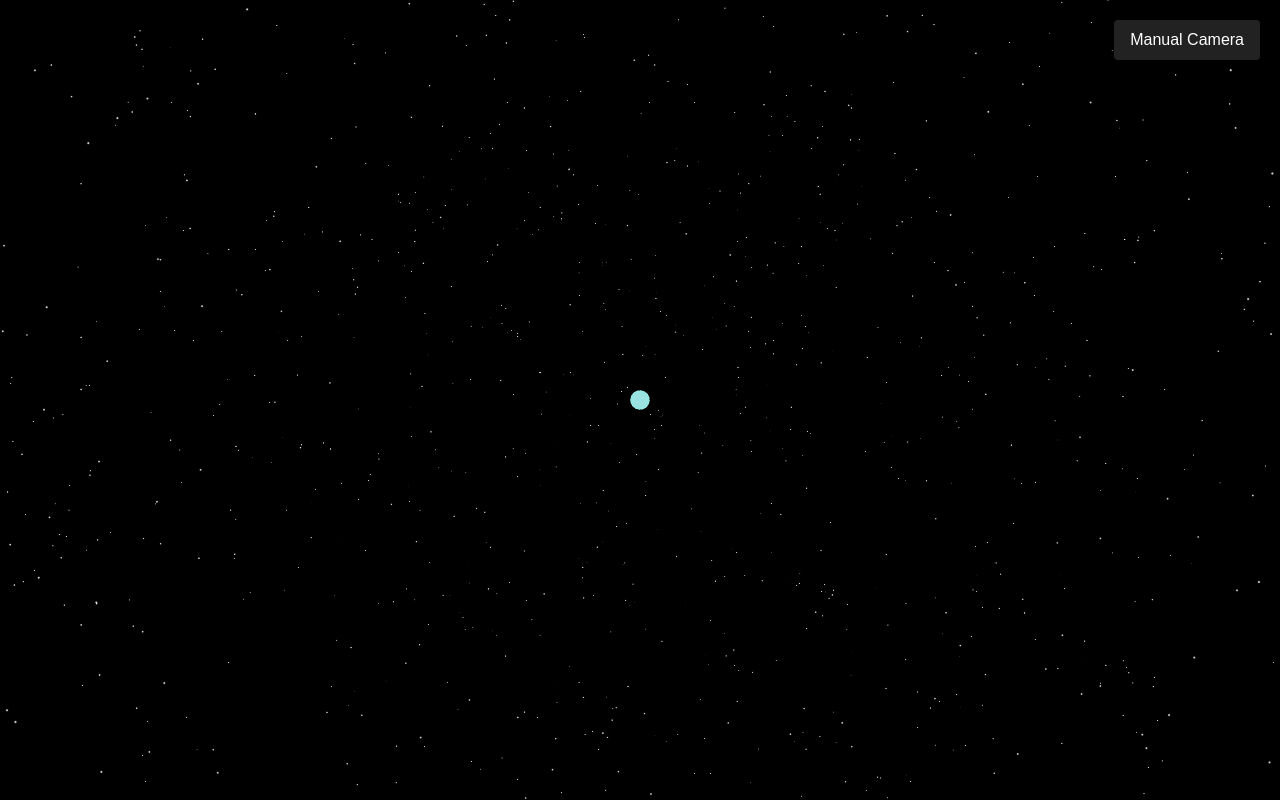
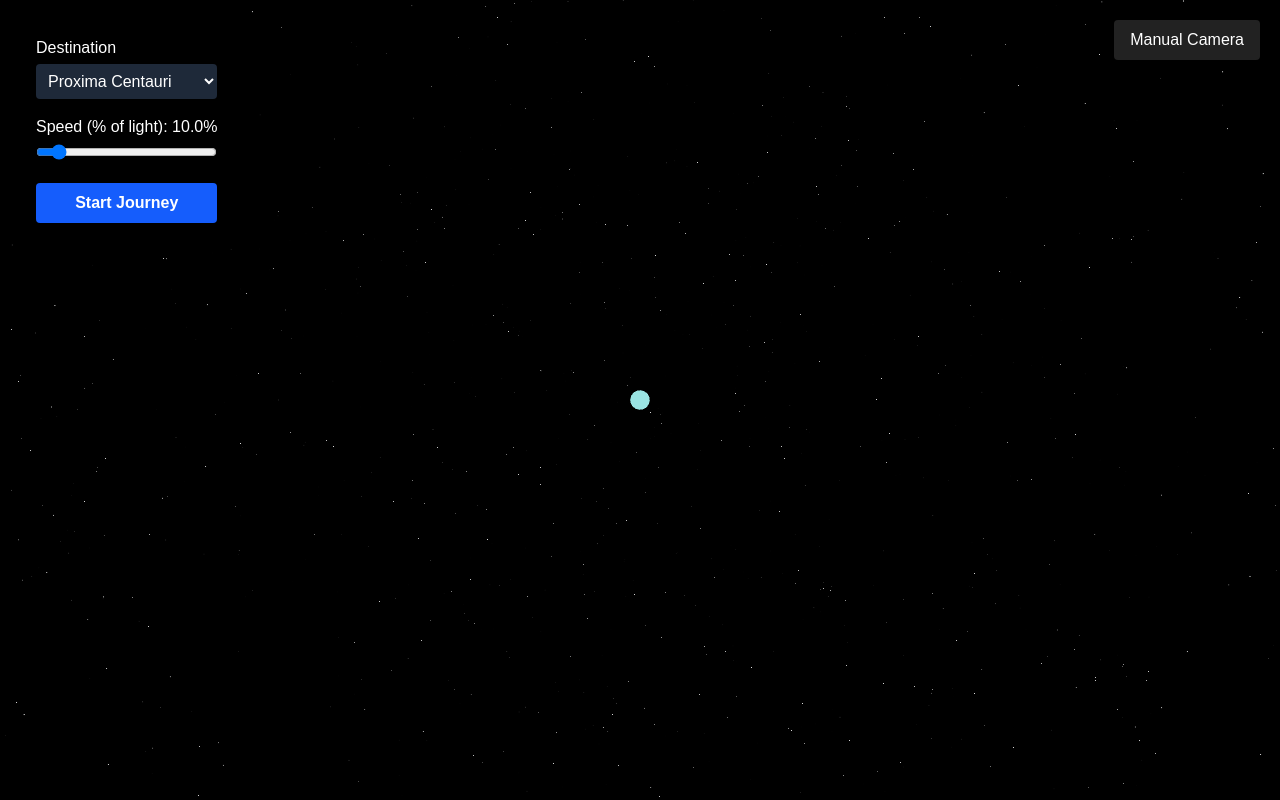
Before and after one commit to khitishpradhan/proxima-journey, a Next.js app: page / in a window 1280 px wide. Built offline with nearby package versions, Linux system fonts and the light colour scheme.

Commit message:
Added SimulationControls, getting user inputs for speed and destination

```diff
--- a/app/components/SimulationCanvas.tsx
+++ b/app/components/SimulationCanvas.tsx
@@ -9,6 +9,7 @@ import LightsSetup from './LightSetup';
 import ShipController from './ShipController';
 import CameraController from './CameraController';
 import ManualControls from './ManualControls';
+import SimulationControls from './SimulationControls';
 
 // SimulationCanvas component where everything is wrapped inside the Canvas
 export default function SimulationCanvas() {
@@ -17,6 +18,11 @@ export default function SimulationCanvas() {
 
   const toggleControlMode = () => {
     setIsManualControl(prev => !prev);
+  };
+
+  const handleJourneyStart = ({ destination, speed }: { destination: string, speed: number }) => {
+    console.log('Starting journey to', destination, 'at', speed, '% of light');
+    // simulation logic here later
   };
 
   return (
@@ -42,7 +48,7 @@ export default function SimulationCanvas() {
       </button>
 
 
-
+      <SimulationControls onStartJourney={handleJourneyStart}/>
       <Canvas>
         {/* Scene and Lighting Setup */}
         <SceneSetup />
--- /dev/null
+++ b/app/components/SimulationControls.tsx
@@ -0,0 +1,67 @@
+import { useState, ChangeEvent  } from 'react';
+
+const destinations = [
+  { name: 'Proxima Centauri', distance: 4.24 }, // Light years
+  // Will Add more later, maybe after I add some actual planets, expected destinations like Gaia BH1
+];
+
+export default function SimulationControls({ onStartJourney }: { onStartJourney: (params: { destination: string, speed: number }) => void }) {
+  const [selectedDestination, setSelectedDestination] = useState(destinations[0]);
+  const [speed, setSpeed] = useState(10); // % of speed of light
+
+  const handleStart = () => {
+    onStartJourney({ destination: selectedDestination.name, speed });
+  };
+
+  // Using ChangeEvent type for the first time, typescript strict pushes to learn new things. lol
+  const handleDestinationChange = (event: ChangeEvent<HTMLSelectElement>) => {
+    const selectedIndex = event.target.value
+    const selectedObject = destinations[parseInt(selectedIndex, 10)]
+    // Setting the Object Rather than name
+    // This will help me extend the object if I wanted to in future and use the same state object
+    // seems overkill for now though
+    setSelectedDestination(selectedObject)
+  }
+
+  return (
+    <div className="absolute top-5 left-5 bg-black bg-opacity-70 p-4 rounded-lg text-white space-y-4 z-50">
+      {/* Destination Dropdown */}
+      <div>
+        <label className="block mb-1">Destination</label>
+        <select
+          value={selectedDestination.name}
+          onChange={handleDestinationChange}
+          className="w-full bg-gray-800 p-2 rounded"
+        >
+          {destinations.map((dest, index) => (
+            <option key={index} value={index}>
+              {dest.name}
+            </option>
+          ))}
+        </select>
+      </div>
+
+      {/* Speed Slider */}
+      <div>
+        <label className="block mb-1">Speed (% of light): {speed.toFixed(1)}%</label>
+        <input
+          type="range"
+          min="1"
+          max="99.9"
+          step="0.1"
+          value={speed}
+          onChange={(e) => setSpeed(parseFloat(e.target.value))}
+          className="w-full"
+        />
+      </div>
+
+      {/* Start Journey Button */}
+      <button
+        onClick={handleStart}
+        className="w-full bg-blue-600 hover:bg-blue-700 p-2 rounded font-semibold"
+      >
+        Start Journey
+      </button>
+    </div>
+  );
+}
```
